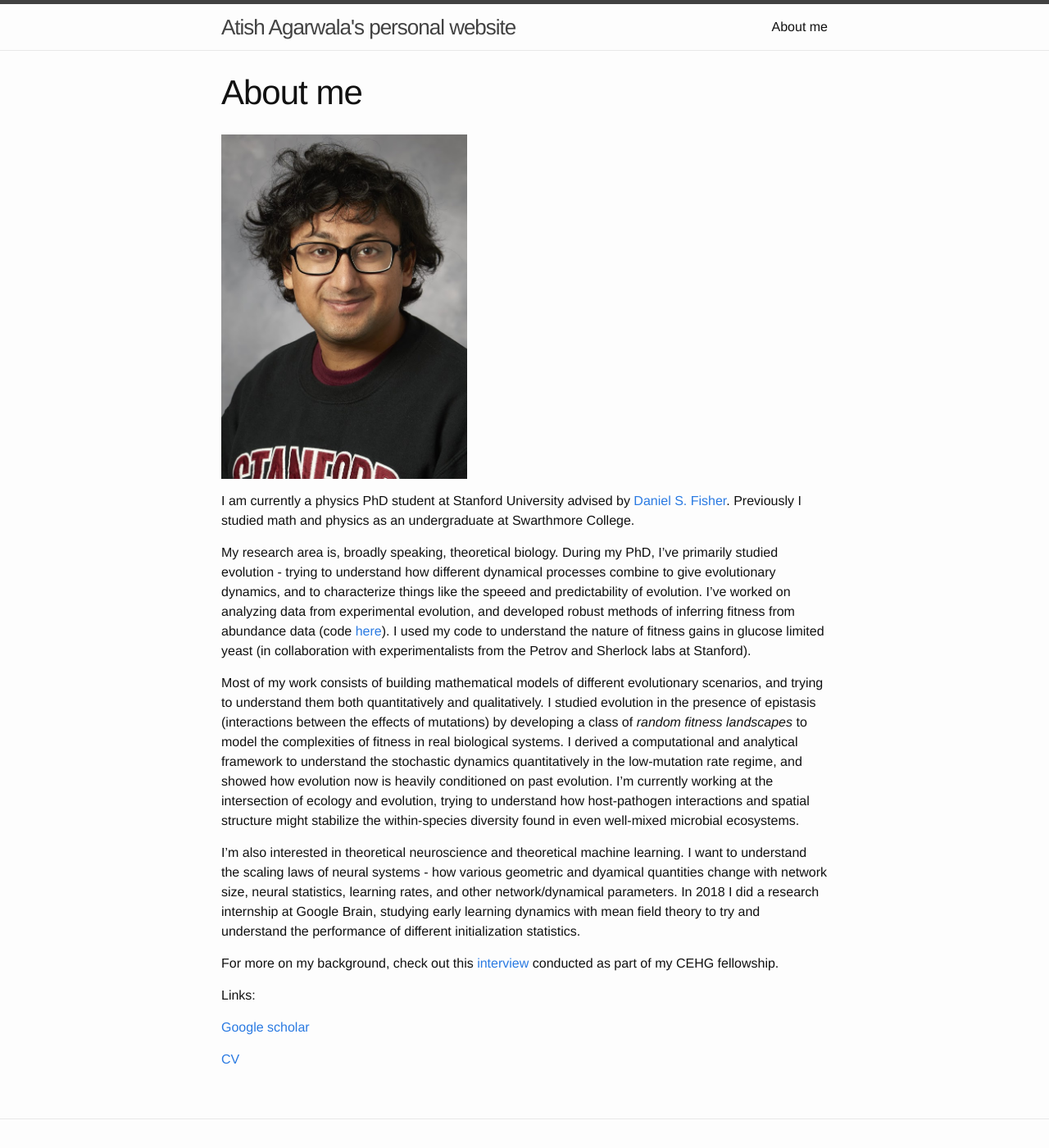
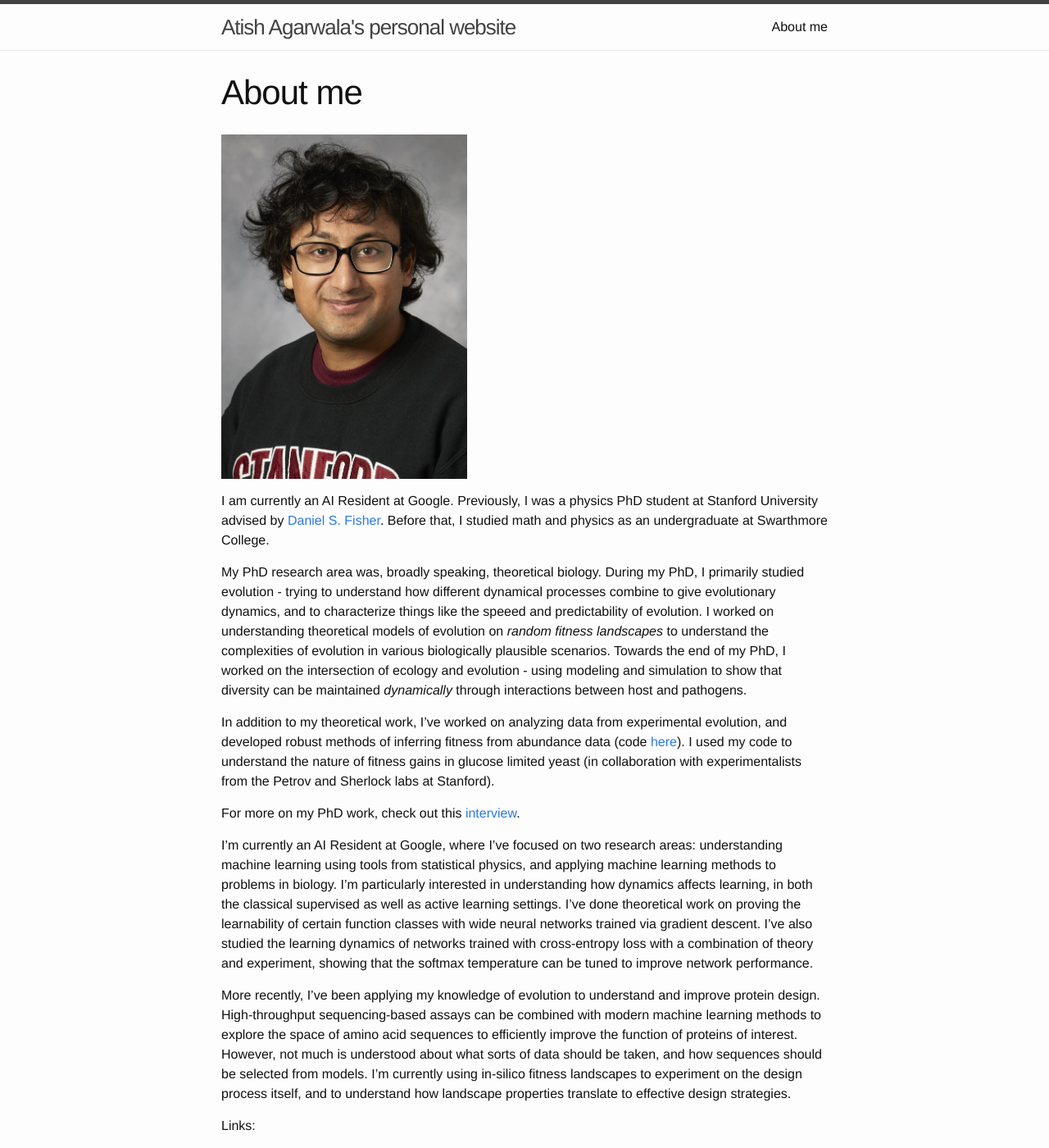
Before and after one commit to atishagarwala/atishagarwala.github.io, a Jekyll site: the page built from about.md, in a window 1280 px wide and 1400 px high. Shown: the whole window at 82% size. Built offline with Jekyll 4.4.1, drawn with Linux system fonts in a browser that asks for light colours.

Commit message:
Update about.md

```diff
--- a/about.md
+++ b/about.md
@@ -6,36 +6,39 @@ permalink: /bio/
 
 <img src="https://ati.sh/images/atish_headshot.jpg" alt="Atish Agarwala" width="300" />
 
-I am currently a physics PhD student at Stanford University advised by
+I am currently an AI Resident at Google. Previously, I
+was a physics PhD student at Stanford University advised by
 [Daniel S. Fisher](https://web.stanford.edu/group/dsfisher/index.html).
-Previously I studied math and physics as an undergraduate at Swarthmore College.
+Before that, I studied math and physics as an undergraduate at Swarthmore College.
 
-My research area is, broadly speaking, theoretical biology. During my PhD, I've primarily studied evolution - trying
+My PhD research area was, broadly speaking, theoretical biology. During my PhD, I primarily studied evolution - trying
 to understand how different dynamical processes combine to give evolutionary dynamics, and to characterize things like the
-speeed and predictability of evolution. I've worked on analyzing data from experimental evolution, and developed robust
-methods
+speeed and predictability of evolution. I worked on understanding theoretical models of evolution on _random fitness landscapes_
+to understand the complexities of evolution in various biologically plausible scenarios. Towards the end of my PhD, I worked
+on the intersection of ecology and evolution - using modeling and simulation to show that diversity can be maintained
+_dynamically_ through interactions between host and pathogens.
+
+In addition to my theoretical work, I've worked on analyzing data from experimental evolution, and developed robust methods
 of inferring fitness from abundance data (code [here](https://github.com/barcoding-bfa/fitness-assay-python)). I used my
 code to understand the nature of fitness gains in glucose limited yeast (in collaboration with experimentalists from the
 Petrov and Sherlock labs at Stanford).
 
-Most of my work consists of building mathematical models of different evolutionary scenarios, and trying to understand them
-both quantitatively and qualitatively. I studied evolution in the presence of epistasis (interactions
-between the effects of mutations) by developing a class of _random fitness landscapes_ to model the complexities of fitness
-in real biological systems. I derived a computational and analytical framework to understand the stochastic
-dynamics quantitatively in the low-mutation rate regime, and showed how evolution now is heavily conditioned on past
-evolution. I'm currently working at the intersection of ecology and evolution, trying to understand how host-pathogen
-interactions and spatial structure might stabilize the within-species diversity found in even well-mixed microbial
-ecosystems.
+For more on my PhD work, check out this
+[interview](https://stanfordcehg.wordpress.com/2018/11/19/fellows-feature-atish-agarwala/).
 
-I'm also interested in theoretical neuroscience and theoretical machine learning. I want to understand the scaling
-laws of neural systems - how various geometric and dyamical quantities change with network size, neural statistics, learning
-rates, and other network/dynamical parameters. In 2018 I did a research internship at
-Google Brain, studying early learning dynamics with mean field theory to try and understand the performance of
-different initialization statistics.
+I'm currently an AI Resident at Google, where I've focused on two research areas: understanding machine learning using
+tools from statistical physics, and applying machine learning methods to problems in biology. I'm particularly interested in
+understanding how dynamics affects learning, in both the classical supervised as well as active learning settings. I've done
+theoretical work on proving the learnability of certain function classes with wide neural networks trained via gradient descent.
+I've also studied the learning dynamics of networks trained with cross-entropy loss with a combination of theory and experiment,
+showing that the softmax temperature can be tuned to improve network performance.
 
-For more on my background, check out this
-[interview](https://stanfordcehg.wordpress.com/2018/11/19/fellows-feature-atish-agarwala/)
-conducted as part of my CEHG fellowship.
+More recently, I've been applying my knowledge of evolution to understand and improve protein design. High-throughput
+sequencing-based assays can be combined with modern machine learning methods to explore the space of amino acid sequences
+to efficiently improve the function of proteins of interest. However, not much is understood about what sorts of data should be
+taken, and how sequences should be selected from models. I'm currently using in-silico fitness landscapes to experiment
+on the design process itself, and to understand how landscape properties translate to effective design strategies.
+
 
 Links:
 
```
